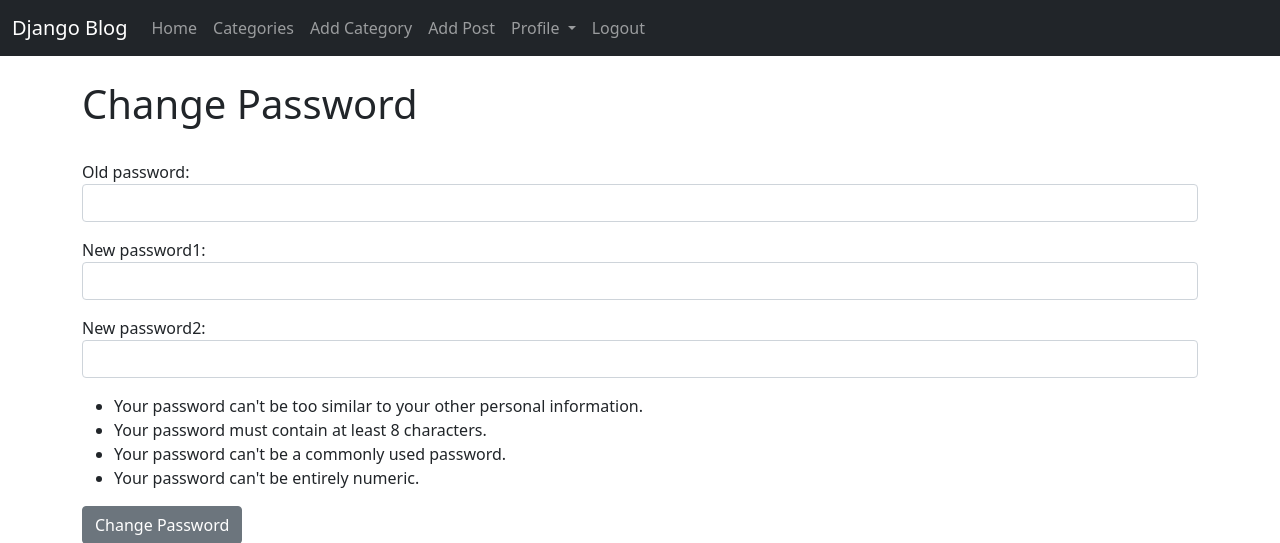
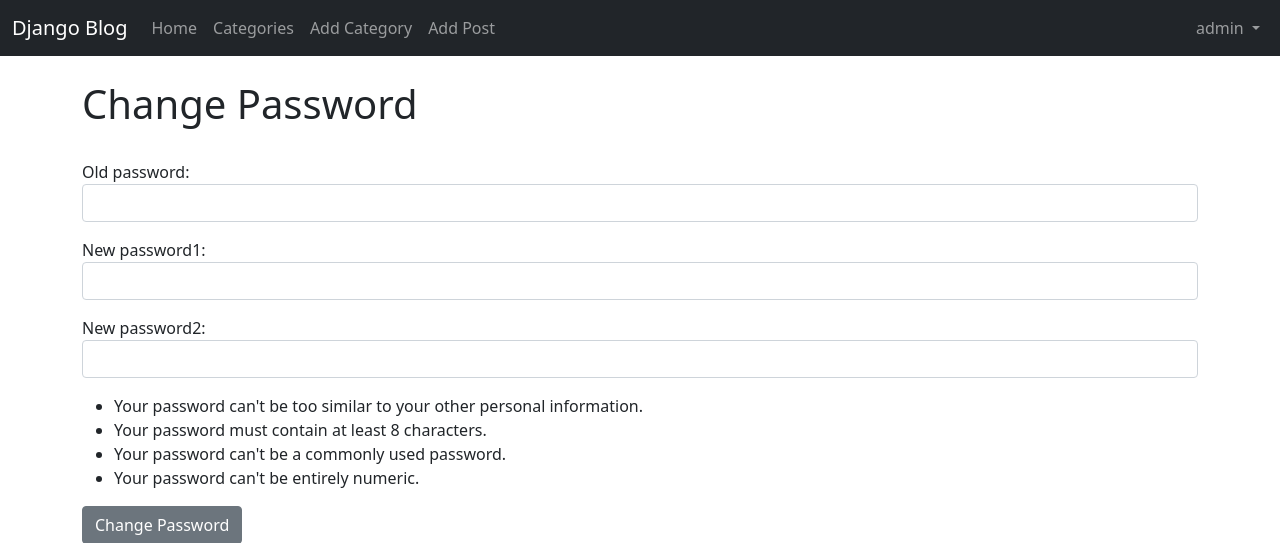
Before and after one commit to trigg8/Django_Blog, a Django app: page /members/password/ in a window 1280 px wide. Shown: the top 543 px of the page. Run offline with Django 4.2, Linux system fonts and the light colour scheme; a user stored in the database is signed in; data comes from the database, SQL or seed files in the repository; both versions use the stored data as it was after the commit; some libraries are stand-ins or nearby versions.

Commit message:
added profile display dropdown nav bar changes and completed the project

```diff
--- a/theblog/templates/base.html
+++ b/theblog/templates/base.html
@@ -55,12 +55,17 @@
                   <a class="nav-link" href="{% url 'add_post' %}">
                     Add Post</a>
                 </li>
+              {% endif %}
+            </ul>
 
+
+            <ul class="navbar-nav ml-auto">
+              {% if user.is_authenticated %}
                 <li class="nav-item dropdown">
                   <a class="nav-link dropdown-toggle" href="#" id="navbarDropdown" role="button" data-bs-toggle="dropdown" aria-expanded="false">
-                    Profile
+                    {{ user.username }}
                   </a>
-                  <ul class="dropdown-menu" aria-labelledby="navbarDropdown">
+                  <ul class="dropdown-menu dropdown-menu-end" aria-labelledby="navbarDropdown">
                     <li><a class="dropdown-item" href="{% url 'edit_profile' %}">Edit User Settings</a></li>
 
                     {% if user.profile.id %}
@@ -71,15 +76,11 @@
                     {% else %}
                       <li><a class="dropdown-item" href="{% url 'create_profile_page' %}">Create Profile Page</a></li>
                     {% endif %}
-
-                  </ul>
-                </li>
-
-                <li class="nav-item">
-                  <a class="nav-link" href="{% url 'logout' %}">
+                    <hr>
+                    <li>
+                      <a class="dropdown-item" href="{% url 'logout' %}">
                         Logout</a>
                     </li>
-
                 {% else %}
                   <li class="nav-item">
                     <a class="nav-link" href="{% url 'register' %}">Register</a>
@@ -91,6 +92,8 @@
                   </li>
                 {% endif %}
               </ul>
+
+
           </div>
         </div>
       </nav>
```
Also changed, not shown: db.sqlite3. Lines whose indentation alone changed are shown as unchanged.
